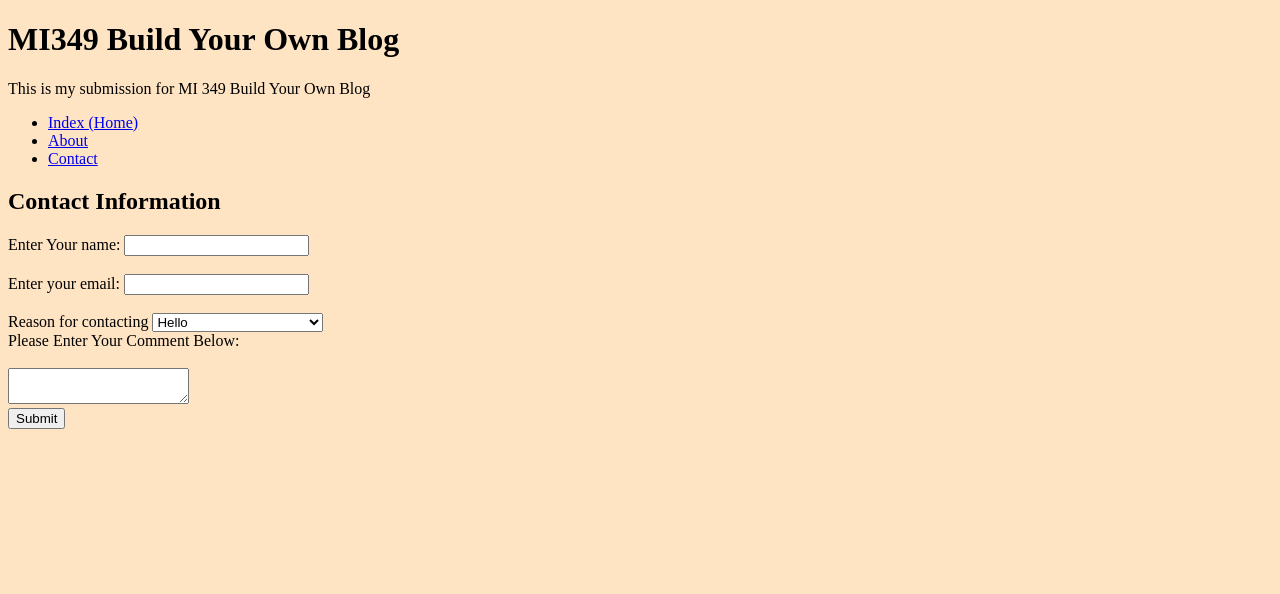
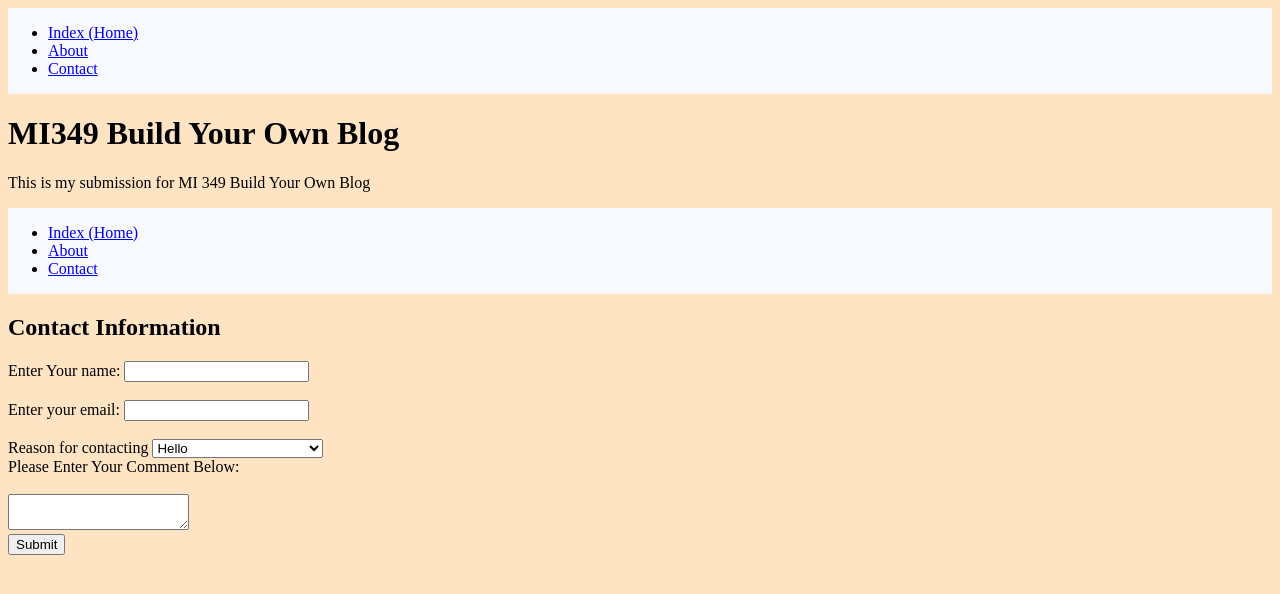
Before and after one commit to Seth-Maloney31/mi349_blog, a plain HTML site: page contact.html in a window 1280 px wide. Drawn offline with Linux system fonts and the light colour scheme.

Commit message:
asdfasdfasdf

```diff
--- a/contact.html
+++ b/contact.html
@@ -8,10 +8,17 @@
     <link rel="stylesheet" href="style.css">
 </head>
 <body>
+    <div class="nav">
+        <ul>
+            <li><a href="index.html">Index (Home)</a></li>
+            <li><a href="about.html">About</a></li>
+            <li><a href="contact.html">Contact</a></li>
+        </ul>
+    </div>
     <header>
         <h1>MI349 Build Your Own Blog</h1>
         <p>This is my submission for MI 349 Build Your Own Blog</p>
-        <nav>
+        <nav class="nav">
                 <ul>
                     <li><a href="index.html">Index (Home)</a></li>
                     <li><a href="about.html">About</a></li>
--- a/style.css
+++ b/style.css
@@ -21,4 +21,5 @@ top: 0px;
 margin: 0px;
 padding: 0px;
 display: flex;
+width: 100%;
 }
```
Also changed, not shown: about.html (+8 -7 lines).
